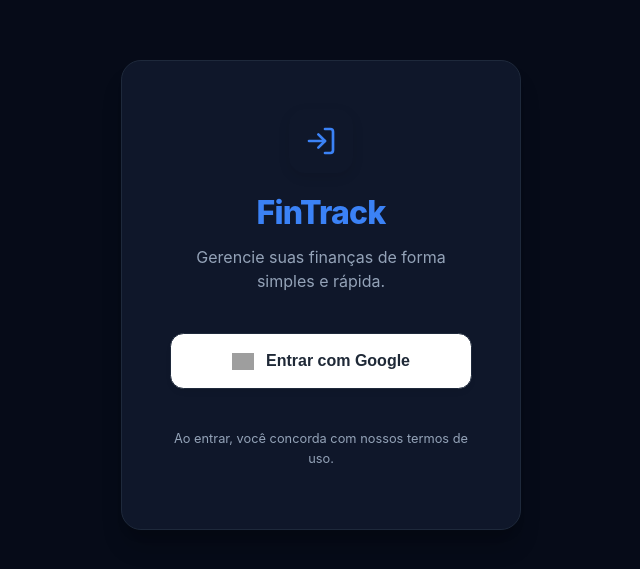
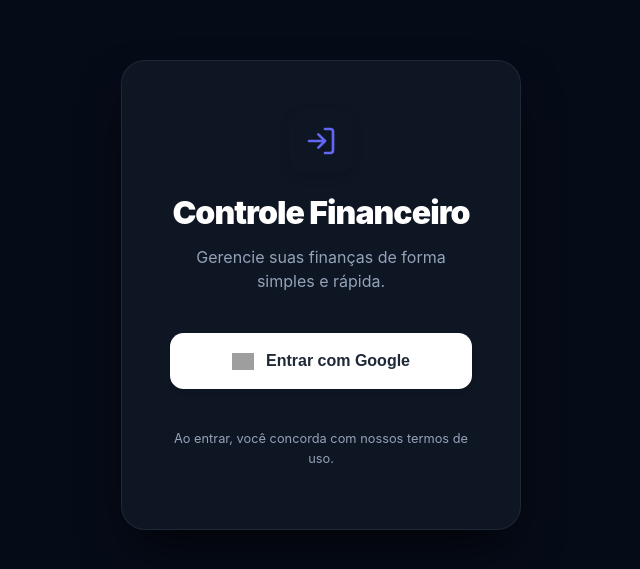
Before and after one commit to caioalves99/ControleFinanceiro, a React (Vite) app: page /#/login in a window 1280 px wide. Shown: the part 105-674 px from the top of the page, without its empty margins (319-959 px from the left). Built offline with nearby package versions, Linux system fonts and the light colour scheme; no server answers; grey boxes are pictures that could not be loaded.

Commit message:
Correções de segurança

```diff
--- a/src/index.css
+++ b/src/index.css
@@ -4,163 +4,153 @@
   font-weight: 400;
 
   color-scheme: dark;
-  color: #e2e8f0;
-  background-color: #060b18; /* Dark Blue Quase Preto */
+  color: #f1f5f9;
+  background-color: #020617;
 
   font-synthesis: none;
   text-rendering: optimizeLegibility;
   -webkit-font-smoothing: antialiased;
   -moz-osx-font-smoothing: grayscale;
 
-  /* Deep Dark Blue Gradient Palette */
-  --grad-primary: linear-gradient(135deg, #1e293b 0%, #0f172a 100%);
-  --grad-accent: linear-gradient(135deg, #3b82f6 0%, #1d4ed8 100%);
+  /* Sophisticated Palette */
+  --grad-accent: linear-gradient(135deg, #4f46e5 0%, #7c3aed 100%);
   --grad-success: linear-gradient(135deg, #059669 0%, #10b981 100%);
-  --grad-danger: linear-gradient(135deg, #dc2626 0%, #991b1b 100%);
+  --grad-danger: linear-gradient(135deg, #e11d48 0%, #f43f5e 100%);
 
-  --primary-color: #3b82f6;
+  --primary-color: #6366f1;
   --secondary-color: #10b981;
-  --danger-color: #ef4444;
-  --text-main: #f1f5f9;
+  --danger-color: #f43f5e;
+  --text-main: #ffffff;
   --text-muted: #94a3b8;
-  --card-bg: #0f172a; /* Azul Marinho Escuro */
-  --border-color: #1e293b;
-  --input-bg: #1e293b;
+  --card-bg: rgba(17, 24, 39, 0.8); /* Slate Darker */
+  --border-color: rgba(255, 255, 255, 0.08);
+  --input-bg: #111827;
 }
 
 body {
   margin: 0;
   display: block;
   min-height: 100vh;
-  background-color: #060b18;
-  background-image:
-    radial-gradient(at 0% 0%, rgba(30, 58, 138, 0.15) 0px, transparent 50%),
-    radial-gradient(at 100% 100%, rgba(30, 58, 138, 0.15) 0px, transparent 50%);
+  /* Fundo Sophisticated Mesh: Mais profundo e sóbrio */
+  background:
+    radial-gradient(circle at 0% 0%, rgba(30, 58, 138, 0.12) 0%, transparent 40%),
+    radial-gradient(circle at 100% 100%, rgba(67, 56, 202, 0.08) 0%, transparent 40%),
+    #030712;
+  background-attachment: fixed;
   color: var(--text-main);
 }
 
 * {
   box-sizing: border-box;
-  transition: all 0.25s cubic-bezier(0.4, 0, 0.2, 1);
+  transition: all 0.2s ease-in-out;
 }
 
 .container {
   max-width: 1000px;
   margin: 0 auto;
-  padding: 2rem 1rem;
+  padding: 2.5rem 1.25rem;
 }
 
 .card {
   background: var(--card-bg);
-  border-radius: 1.25rem;
-  padding: 1.5rem;
+  backdrop-filter: blur(20px);
+  border-radius: 1.5rem;
+  padding: 1.75rem;
   border: 1px solid var(--border-color);
-  box-shadow: 0 20px 25px -5px rgba(0, 0, 0, 0.2), 0 10px 10px -5px rgba(0, 0, 0, 0.1);
+  box-shadow: 0 25px 50px -12px rgba(0, 0, 0, 0.7);
 }
 
-/* Glassmorphism subtle effect for cards */
-.card-glass {
-  background: rgba(15, 23, 42, 0.8);
-  backdrop-filter: blur(12px);
-}
-
-.card-gradient-primary { background: var(--grad-accent); color: white; border: none; }
-.card-gradient-success { background: var(--grad-success); color: white; border: none; }
-.card-gradient-danger { background: var(--grad-danger); color: white; border: none; }
-
 .btn {
-  padding: 0.75rem 1.5rem;
+  padding: 0.8rem 1.6rem;
   border-radius: 0.85rem;
   border: none;
-  font-weight: 600;
+  font-weight: 700;
   cursor: pointer;
   display: inline-flex;
   align-items: center;
   justify-content: center;
-  gap: 0.6rem;
+  gap: 0.7rem;
   font-size: 0.95rem;
 }
 
 .btn-primary {
   background: var(--grad-accent);
   color: white;
-  box-shadow: 0 4px 14px rgba(59, 130, 246, 0.4);
+  box-shadow: 0 8px 16px -4px rgba(79, 70, 229, 0.5);
 }
 
 .btn-primary:hover {
   transform: translateY(-2px);
-  box-shadow: 0 6px 20px rgba(59, 130, 246, 0.6);
+  box-shadow: 0 12px 20px -5px rgba(79, 70, 229, 0.6);
   filter: brightness(1.1);
 }
 
 .btn-ghost {
-  background: rgba(30, 41, 59, 0.5);
-  color: var(--text-muted);
+  background: rgba(31, 41, 55, 0.6);
+  color: #fff;
   border: 1px solid var(--border-color);
 }
 
 .btn-ghost:hover {
-  background: rgba(30, 41, 59, 0.8);
-  color: white;
+  background: rgba(55, 65, 81, 0.8);
 }
 
 .input {
   width: 100%;
-  padding: 0.875rem 1.125rem;
-  border-radius: 0.85rem;
+  padding: 1rem 1.25rem;
+  border-radius: 1rem;
   border: 1px solid var(--border-color);
-  background: var(--input-bg);
+  background: rgba(17, 24, 39, 0.8);
   color: white;
   font-size: 1rem;
   outline: none;
 }
 
 .input:focus {
-  border-color: var(--primary-color);
-  box-shadow: 0 0 0 3px rgba(59, 130, 246, 0.2);
-  background: #243147;
+  border-color: rgba(99, 102, 241, 0.5);
+  box-shadow: 0 0 0 4px rgba(99, 102, 241, 0.1);
 }
 
 .transaction-item {
   display: flex;
   justify-content: space-between;
   align-items: center;
-  padding: 1.25rem;
+  padding: 1.25rem 1.5rem;
   border-radius: 1.25rem;
-  background: var(--card-bg);
+  background: rgba(31, 41, 55, 0.3);
   border: 1px solid var(--border-color);
   margin-bottom: 0.85rem;
 }
 
 .transaction-item:hover {
-  transform: translateX(5px);
-  background: #161e2e;
-  border-color: var(--primary-color);
+  transform: translateX(4px);
+  background: rgba(55, 65, 81, 0.4);
+  border-color: rgba(99, 102, 241, 0.4);
 }
 
 h1, h2, h3 {
   font-weight: 800;
-  letter-spacing: -0.025em;
-  color: #fff;
+  letter-spacing: -0.03em;
+  color: #ffffff;
 }
 
 .divider {
   height: 1px;
   background: var(--border-color);
-  margin: 1.5rem 0;
+  margin: 2rem 0;
 }
 
-/* Custom Scrollbar */
+/* Custom Scrollbar - Sólido e Discreto */
 ::-webkit-scrollbar {
   width: 8px;
 }
 ::-webkit-scrollbar-track {
-  background: #060b18;
+  background: #030712;
 }
 ::-webkit-scrollbar-thumb {
-  background: #1e293b;
+  background: #334155; /* Slate sólido */
   border-radius: 10px;
 }
 ::-webkit-scrollbar-thumb:hover {
-  background: #334155;
+  background: #475569;
 }
--- a/src/pages/DashboardPage.tsx
+++ b/src/pages/DashboardPage.tsx
@@ -74,8 +74,8 @@
     <div className="container">
       <header style={{ display: 'flex', justifyContent: 'space-between', alignItems: 'center', marginBottom: '3rem' }}>
         <div>
-          <h1 style={{ margin: 0, fontSize: '1.75rem', background: 'var(--grad-primary)', WebkitBackgroundClip: 'text', WebkitTextFillColor: 'transparent' }}>
-            FinTrack
+          <h1 style={{ margin: 0, fontSize: '1.85rem', color: '#ffffff', fontWeight: 900, textShadow: '0 0 20px rgba(99, 102, 241, 0.4)' }}>
+            Controle Financeiro
           </h1>
           <p style={{ margin: 0, color: 'var(--text-muted)', fontSize: '0.9rem' }}>Controle suas finanças com estilo</p>
         </div>
--- a/src/pages/LoginPage.tsx
+++ b/src/pages/LoginPage.tsx
@@ -54,7 +54,7 @@
           }}>
             <LogIn size={32} color="var(--primary-color)" />
           </div>
-          <h1 style={{ margin: 0, fontSize: '2rem', color: 'var(--primary-color)' }}>FinTrack</h1>
+          <h1 style={{ margin: 0, fontSize: '2rem', color: '#ffffff', fontWeight: 900 }}>Controle Financeiro</h1>
           <p style={{ color: 'var(--text-muted)', marginTop: '0.5rem' }}>
             Gerencie suas finanças de forma simples e rápida.
           </p>
```
Also changed, not shown: firebase.json, 2 other files (tests, documents, lock files or other folders).
